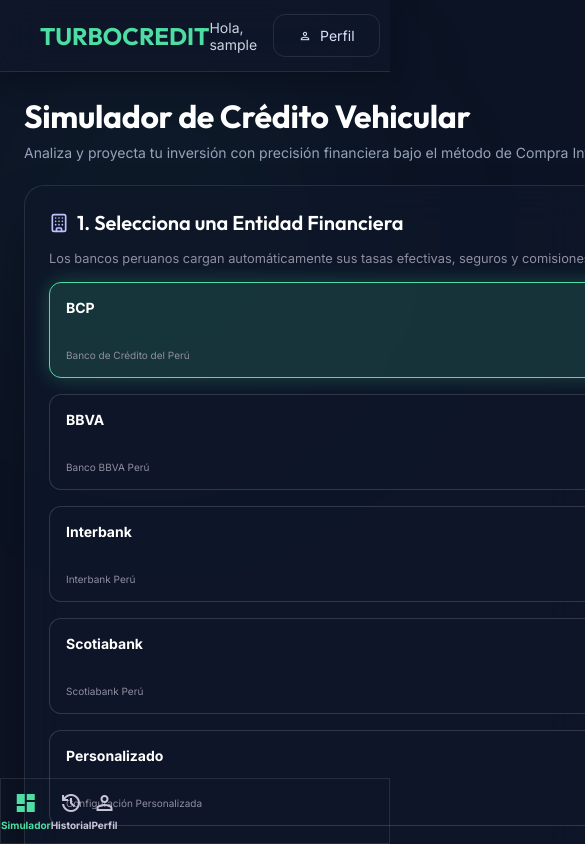
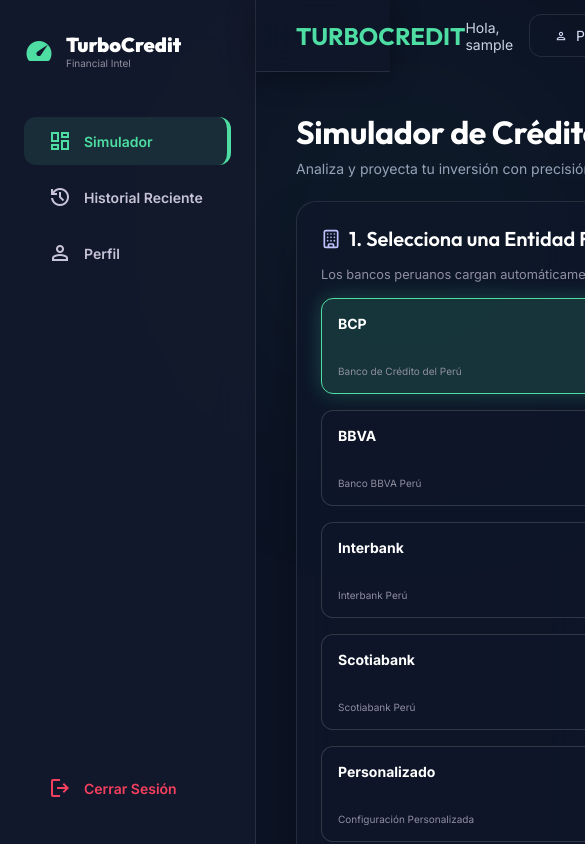
Before and after one commit to CurisDev/TurboCredit_Frontend, a React (Vite) app: page /simulator in a window 390 px wide. Shown: the top 844 px of the page, 585 px wide, since content can reach past the window. Built offline with nearby package versions, Linux system fonts and the light colour scheme; no server answers; sample sign-in values are in the browser's storage.

Commit message:
refactor: implement global bottom navigation styles, update responsive layout, and add environment configuration

```diff
--- a/src/App.tsx
+++ b/src/App.tsx
@@ -563,7 +563,7 @@
       </div>
 
       {/* BottomNavBar (Mobile Only) */}
-      <nav className="fixed bottom-0 left-0 w-full lg:hidden bg-[#151b2d]/95 backdrop-blur-xl border-t border-white/10 flex justify-around items-center py-3 z-50">
+      <nav className="bottom-nav">
         <button
           onClick={() => navigate('/simulator')}
           className={`flex flex-col items-center gap-1 cursor-pointer transition-colors ${
--- a/src/index.css
+++ b/src/index.css
@@ -72,11 +72,13 @@
 .flex-grow { flex-grow: 1; }
 .shrink-0 { flex-shrink: 0; }
 .gap-1 { gap: 0.25rem; }
+.gap-1\.5 { gap: 0.375rem; }
 .gap-2 { gap: 0.5rem; }
 .gap-3 { gap: 0.75rem; }
 .gap-4 { gap: 1rem; }
 .gap-6 { gap: 1.5rem; }
 .gap-8 { gap: 2rem; }
+.gap-10 { gap: 2.5rem; }
 
 /* Grid System */
 .grid { display: grid; }
@@ -96,11 +98,33 @@
 
 @media (max-width: 1024px) {
   .grid-cols-12 { grid-template-columns: 1fr; }
-  .col-span-8, .col-span-7, .col-span-5, .col-span-4 { grid-column: span 12 / span 12; }
+  .grid-cols-5 { grid-template-columns: repeat(3, minmax(0, 1fr)); }
+  .col-span-8, .col-span-7, .col-span-5, .col-span-4, .col-span-3, .col-span-2 { grid-column: span 12 / span 12; }
+  .top-nav { left: 0; }
+  .side-nav { display: none; }
+  .app-wrapper { margin-left: 0; padding: 1.5rem; padding-bottom: 80px; margin-top: 72px; }
+  .bottom-nav { display: flex; }
 }
 
 @media (max-width: 768px) {
   .grid-cols-2, .grid-cols-3, .grid-cols-4, .grid-cols-5 { grid-template-columns: 1fr; }
+}
+
+/* Bottom Navigation */
+.bottom-nav {
+  display: none;
+  position: fixed;
+  bottom: 0;
+  left: 0;
+  width: 100%;
+  z-index: 50;
+  background: rgba(21, 27, 45, 0.95);
+  backdrop-filter: blur(20px);
+  -webkit-backdrop-filter: blur(20px);
+  border-top: 1px solid rgba(255, 255, 255, 0.1);
+  justify-content: space-around;
+  align-items: center;
+  padding: 0.75rem 0;
 }
 
 /* Sizing & Padding */
@@ -349,12 +373,6 @@
   min-height: calc(100vh - 72px);
   position: relative;
   z-index: 10;
-}
-
-@media (max-width: 1024px) {
-  .top-nav { left: 0; }
-  .side-nav { display: none; }
-  .app-wrapper { margin-left: 0; padding: 1.5rem; margin-top: 72px; }
 }
 
 .nav-link {
```
